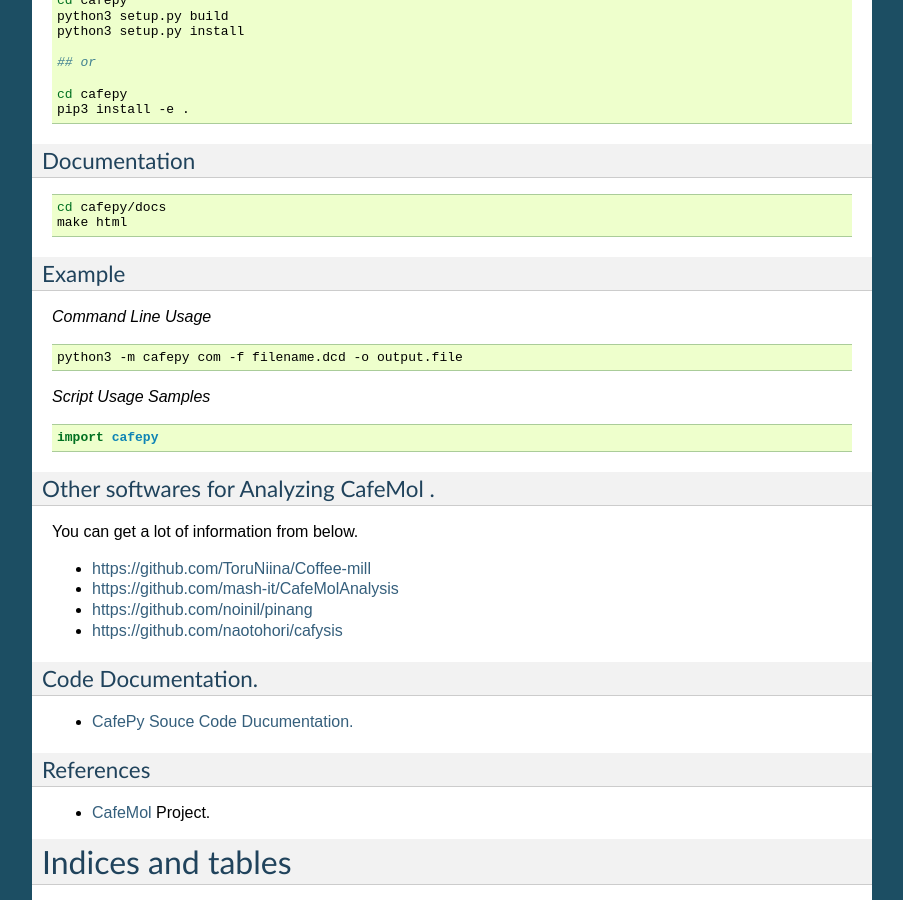
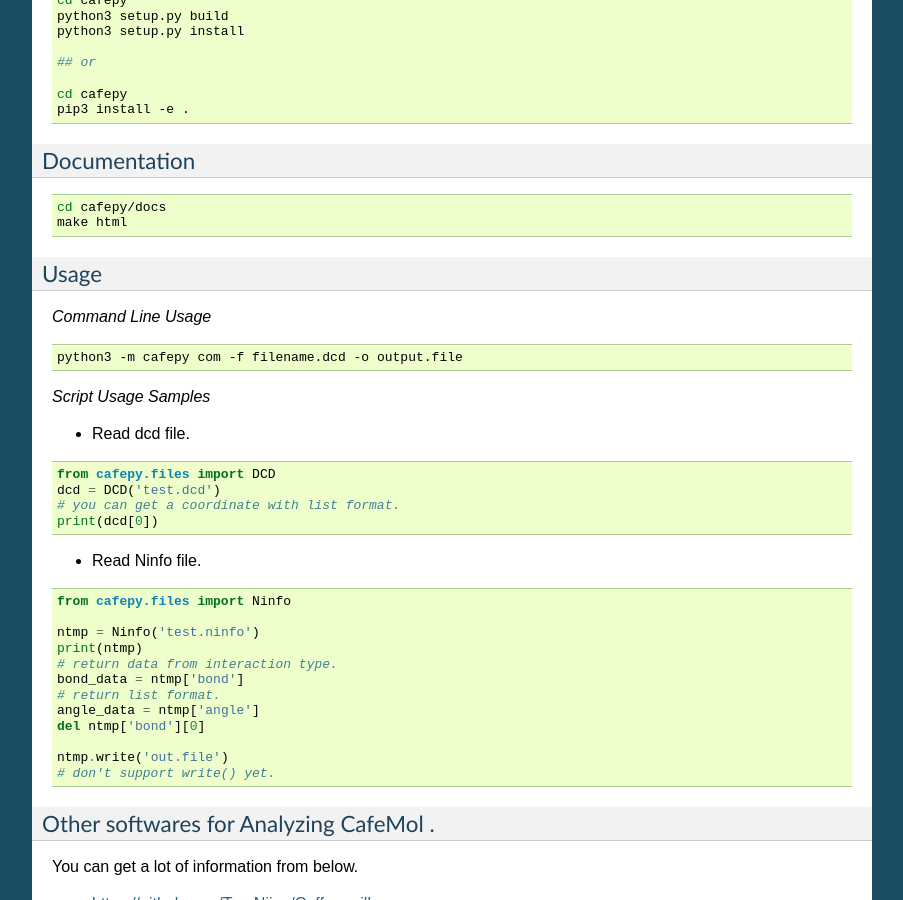
Before and after one commit to Moguf/cafepy, a Sphinx documentation site: the page built from docs/source/index.rst, in a window 1280 px wide and 900 px high, scrolled down 978 px. Shown: the whole window, without its empty margins (198-1101 px from the left). Built offline with Sphinx 7.4.7, drawn with Linux system fonts in a browser that asks for light colours.

```diff
--- a/docs/cafepy_docs.py
+++ b/docs/cafepy_docs.py
@@ -81,7 +81,7 @@
         classes = []
         with open(filename, 'r') as f:
             for iline in f.readlines():
-                m = re.match('^class (\w+)\(.*\)', iline)
+                m = re.match('^class (\w+)(\:|\()', iline)
                 if m:
                     classes.append(m.group(1))
         return classes
--- a/docs/source/codes/utils/cafepy_memory_manager.rst
+++ b/docs/source/codes/utils/cafepy_memory_manager.rst
@@ -3,3 +3,8 @@
 ============================
 
 .. automodule:: cafepy.utils.cafepy_memory_manager
+
+
+
+.. autoclass:: CafeMemManager
+    :members: setLimitMemory
--- a/docs/source/index.rst
+++ b/docs/source/index.rst
@@ -95,11 +95,10 @@
    make html
 
 
-Example
+Usage
 ^^^^^^^
 
 *Command Line Usage*
-
 
 .. code-block:: bash
 
@@ -108,10 +107,32 @@
 
 *Script Usage Samples*
 
+* Read dcd file.
 
 .. code-block:: python
 
-   import cafepy
+   from cafepy.files import DCD
+   dcd = DCD('test.dcd')
+   # you can get a coordinate with list format.
+   print(dcd[0])
+
+
+* Read Ninfo file.
+
+.. code-block:: python
+
+   from cafepy.files import Ninfo
+
+   ntmp = Ninfo('test.ninfo')
+   print(ntmp)
+   # return data from interaction type.
+   bond_data = ntmp['bond']
+   # return list format.
+   angle_data = ntmp['angle']
+   del ntmp['bond'][0]
+
+   ntmp.write('out.file')
+   # don't support write() yet.
 
 
 
```
Also changed, not shown: docs/source/codes/files/dcdfile.rst (+7 -1 lines), docs/source/codes/utils/cafepy_stdout.rst (+11 -0 lines), 2 other files.
